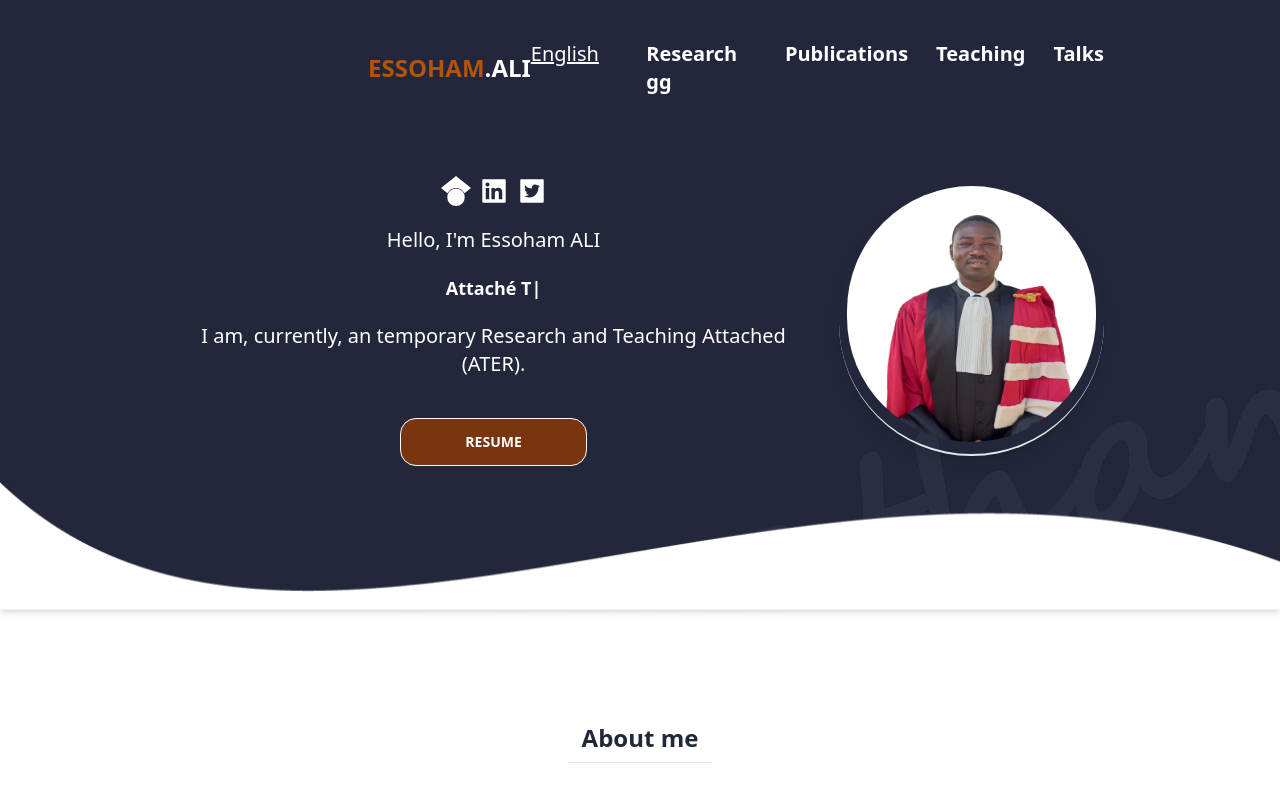
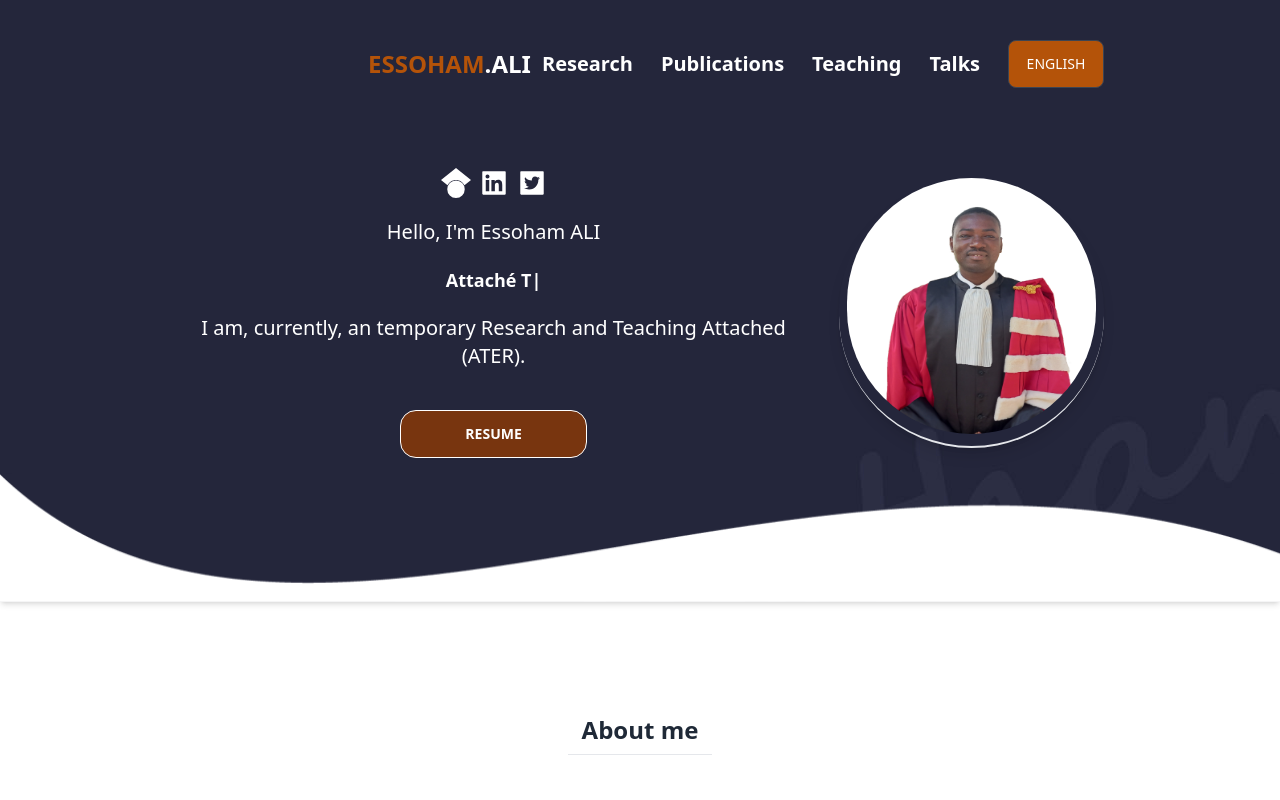
Before and after one commit to Gnilane95/essoham_portfolio, a Next.js app: page / in a window 1280 px wide. Shown: the top 800 px of the page. Built offline with nearby package versions, Linux system fonts and the light colour scheme; what tw-elements would draw is missing.

Commit message:
btn translation

```diff
--- a/components/navigation/NavbarHome.jsx
+++ b/components/navigation/NavbarHome.jsx
@@ -36,10 +36,7 @@ export default function NavbarHome() {
             </span>
           </Link>
           <FullscreenNavbar />
-          <div className="lg:flex lg:space-x-7 text-xl font-semibold sm:hidden">
-            <div className="w-24 font-light underline cursor-pointer" onClick={changeLocale}>
-              {currentLang === "en" ? "Francais" : "English"}
-            </div>
+          <div className="lg:flex lg:items-center lg:space-x-7 text-xl font-semibold sm:hidden">
             <Link href="/research" className="hover:text-amber-600">
               {t.menu.research}
             </Link>
@@ -52,6 +49,9 @@ export default function NavbarHome() {
             <Link href="/talks" className="hover:text-amber-600">
               {t.menu.talks}
             </Link>
+            <div className="btn bg-amber-700 ml-10 w-24 font-light cursor-pointer" onClick={changeLocale}>
+              {currentLang === "en" ? "Francais" : "English"}
+            </div>
           </div>
         </nav>
         {/* hero */}
--- a/locales/en.js
+++ b/locales/en.js
@@ -2,7 +2,7 @@ const en = {
   french: "Français",
   english: "Englais",
   menu: {
-    research: "Research gg",
+    research: "Research",
     publications: "Publications",
     teaching: "Teaching",
     talks: "Talks",
--- a/locales/fr.js
+++ b/locales/fr.js
@@ -2,10 +2,10 @@ const fr = {
   french: "French",
   english: "English",
   menu: {
-    research: "Recherche",
+    research: "Recherches",
     publications: "Publications",
     teaching: "Enseignements",
-    talks: "Entretiens",
+    talks: "Conférences",
   },
 };
 export default fr;
```
